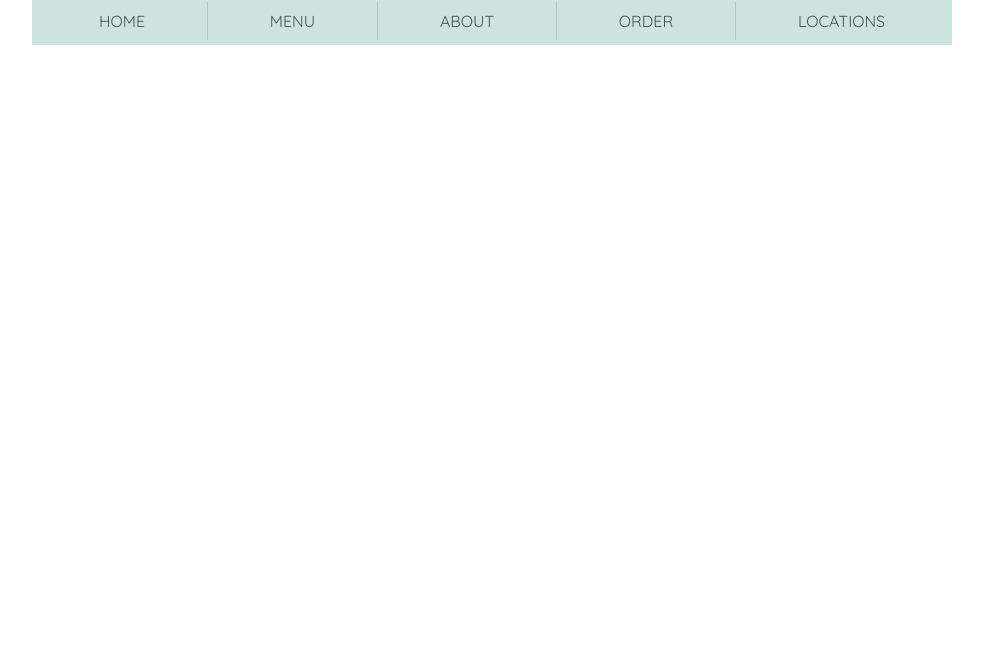
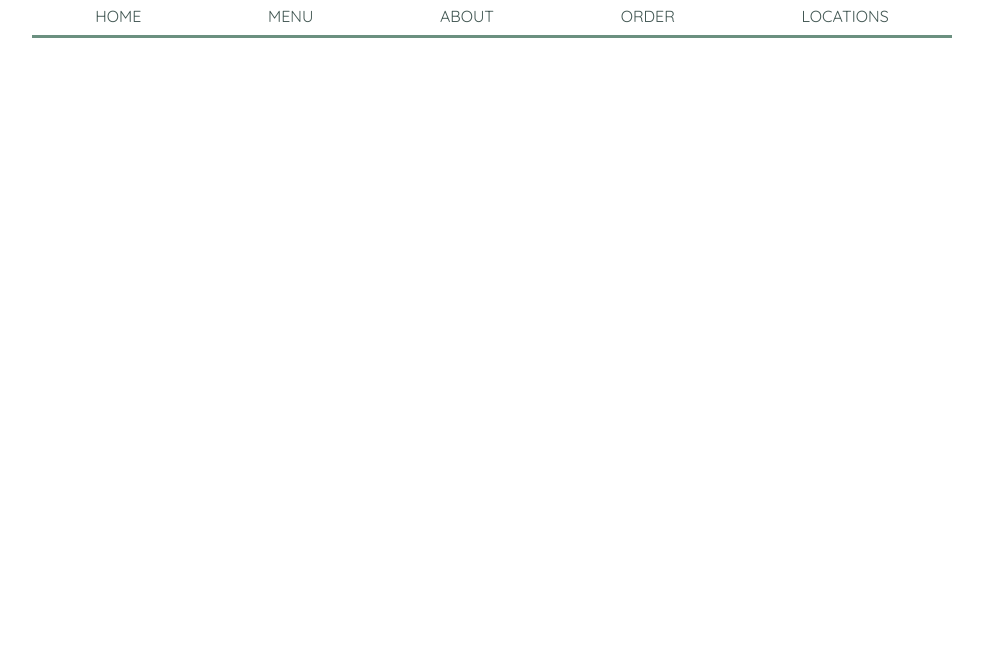
Before and after one commit to ginahend94/rainey-ice-cream, a website built with webpack: page dist/index.html in a window 1280 px wide. Shown: the part 139-800 px from the top of the page, without its empty margins (148-1131 px from the left). Built offline with nearby package versions, Linux system fonts and the light colour scheme.

Commit message:
Add tab animation

```diff
--- a/src/style.css
+++ b/src/style.css
@@ -3,7 +3,7 @@
     --light-black: 66, 87, 83;
 	--white: 234, 244, 244;
 	--dark-green: 107, 144, 128;
-	---old-mid-green: 164, 195, 178;
+	--old-mid-green: 164, 195, 178;
 	--light-green: 204, 227, 222;
 	--mid-green: 204, 227, 222;
     --header-font: 'Oleo Swash';
@@ -59,39 +59,61 @@ nav {
 }
 
 nav ul {
-    padding: 5px;
+    padding: 0;
     margin:0;
     list-style: none;
     display: flex;
     justify-content: space-evenly;
-    background-color: rgb(var(--mid-green));
+    /* background-color: rgb(var(--mid-green)); */
+    border-bottom: solid 3px rgb(var(--dark-green));
 }
 
 nav li {
     flex:auto
 }
 
-nav li:last-child button {
-    border-right:none;
-}
-
 nav button {
     font-family: inherit;
     color:inherit;
     text-transform: uppercase;
-    padding: 10px;
     width:100%;
     height:100%;
+    padding: 10px;
     cursor: pointer;
-    border-right:solid 1px rgba(var(--dark-green), .3);
-    border-left: none;
-    border-top:none;
-    border-bottom:none;
-    background-color: rgb(var(--mid-green));
     transition:.2s;
+    border:none;
+    background-color: transparent;
+    position: relative;
+    z-index: 9;
 }
 
 nav button:hover {
-    background-color: rgb(var(--dark-green));
+    background-color: rgb(var(--old-mid-green));
     color:rgb(var(--white));
 }
+
+nav button:active {
+    opacity: .6;
+}
+
+nav button::after {
+    content: '';
+    display:block;
+    position: absolute;
+    width: 100%;
+    height:0%;
+    bottom:0;
+    left:0;
+    background-color: rgb(var(--dark-green));
+    transition: .2s;
+    z-index: -1;
+}
+
+nav button.active::after {
+    content: '';
+    height:100%;
+}
+
+nav button.active {
+    color:rgb(var(--white));
+}
```
